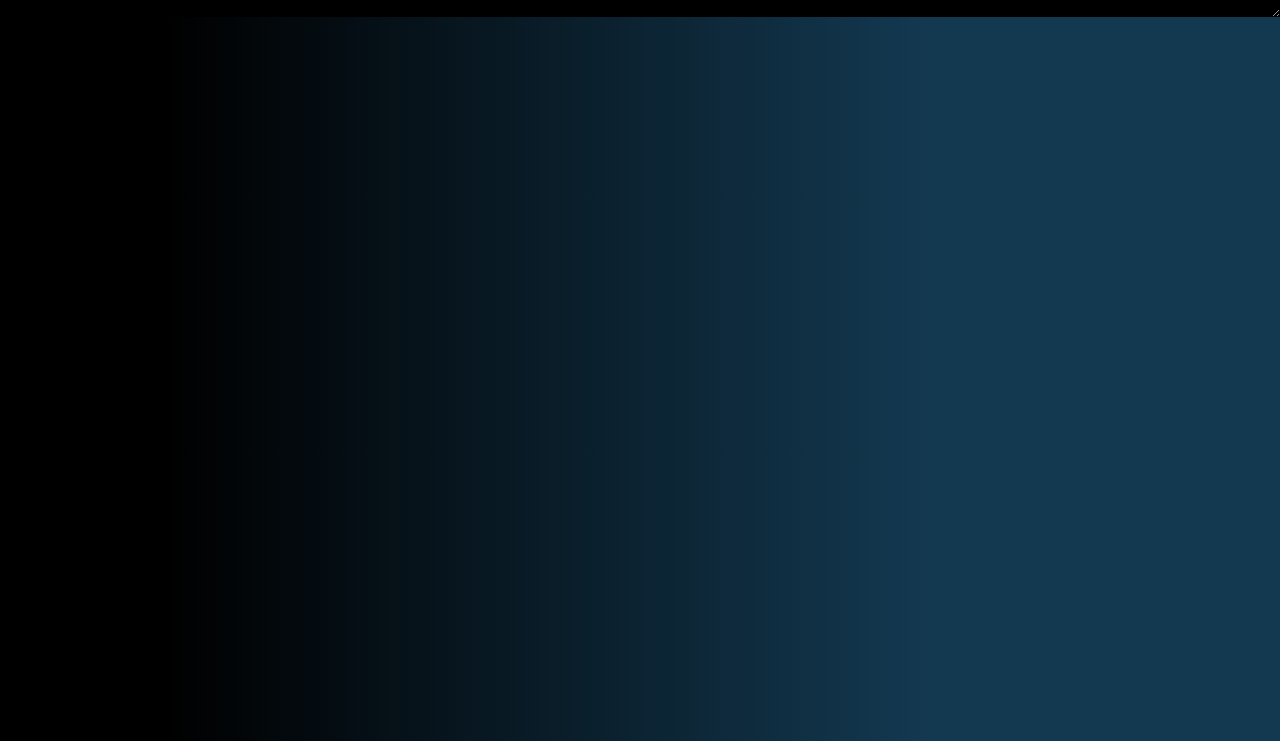
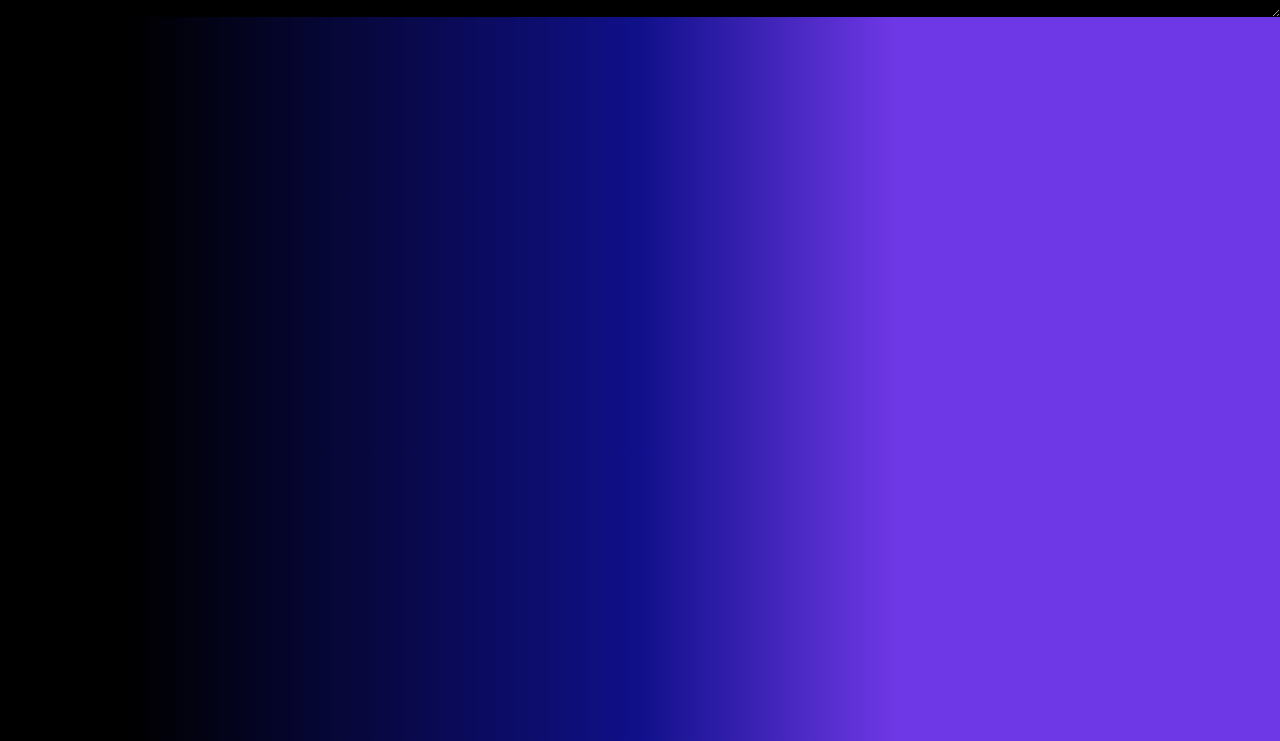
Before and after one commit to ckano7/ckano7.github.io, a plain HTML site: page index.html in a window 1280 px wide. Shown: the part 59-800 px from the top of the page. Drawn offline with Linux system fonts and the light colour scheme.

Commit message:
Update main.css

```diff
--- a/css/main.css
+++ b/css/main.css
@@ -47,7 +47,7 @@ ul.posts li {
 /*Styles the body of the webpage to have a linear-gradient*/
 body {
   height: 400px;
-  background: linear-gradient(to right, #000000 13%, #133951 73%)
+  background: linear-gradient(to right, #000000 10%, #10108a 50%, #6f38e6 70%)
 }
 
 div {
```
